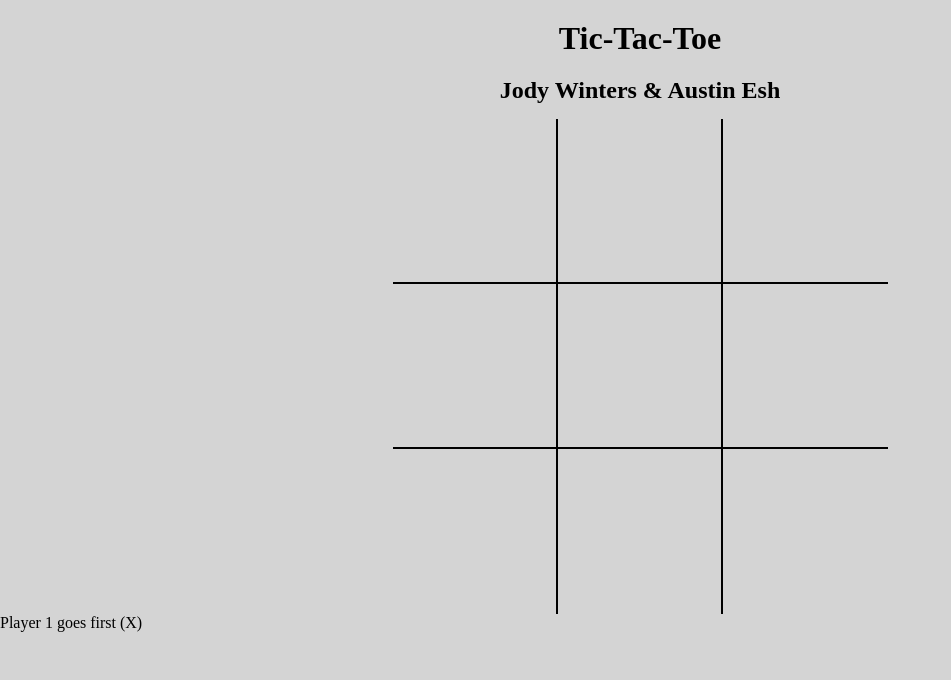
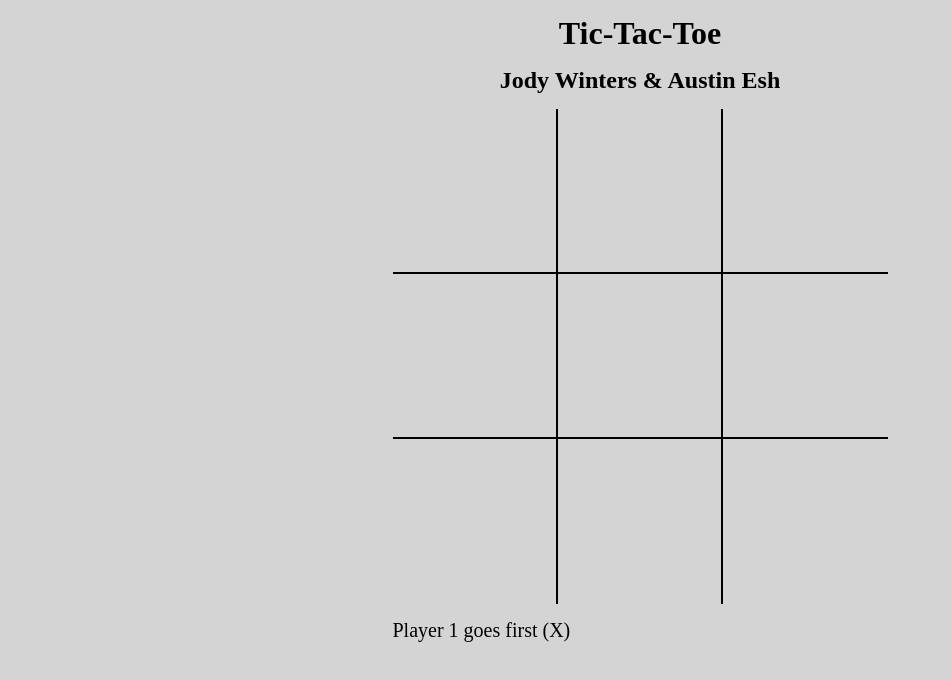
Before and after one commit to JodyWinters/tic-tac-toe, a plain HTML site: page index.html in a window 1280 px wide. Shown: the whole page, without its empty margins (0-951 px from the left). Drawn offline with Linux system fonts and the light colour scheme.

Commit message:
Changed css for player turn and removed winnerTie on reset press

```diff
--- a/tic-tac-toe.css
+++ b/tic-tac-toe.css
@@ -10,7 +10,7 @@ html {
 
 h1, h2 {
   text-align: center;
-  margin-top: 20px;
+  margin-top: 15px;
 }
 
 main {
@@ -22,7 +22,7 @@ main {
   margin-top: 15px;
 }
 
-.firstRow, .secondRow, .thirdRow {
+section {
   display: flex;
   height: 165px;
 }
@@ -60,3 +60,12 @@ button {
 button {
   display: none;
 }
+
+.current-player {
+  font-size: 20px;
+  display: block;
+  width: 495px;
+  margin-left: auto;
+  margin-right: auto;
+  margin-top: 15px;
+}
--- a/tic-tac-toe.js
+++ b/tic-tac-toe.js
@@ -36,7 +36,7 @@ const resetClicked = function() {
         cell.style.color = "inherit";
         gameOver = false;
     }
-
+    winnerTie.textContent = "";
     restart.removeEventListener("click", resetClicked);
     play();
 }
```
